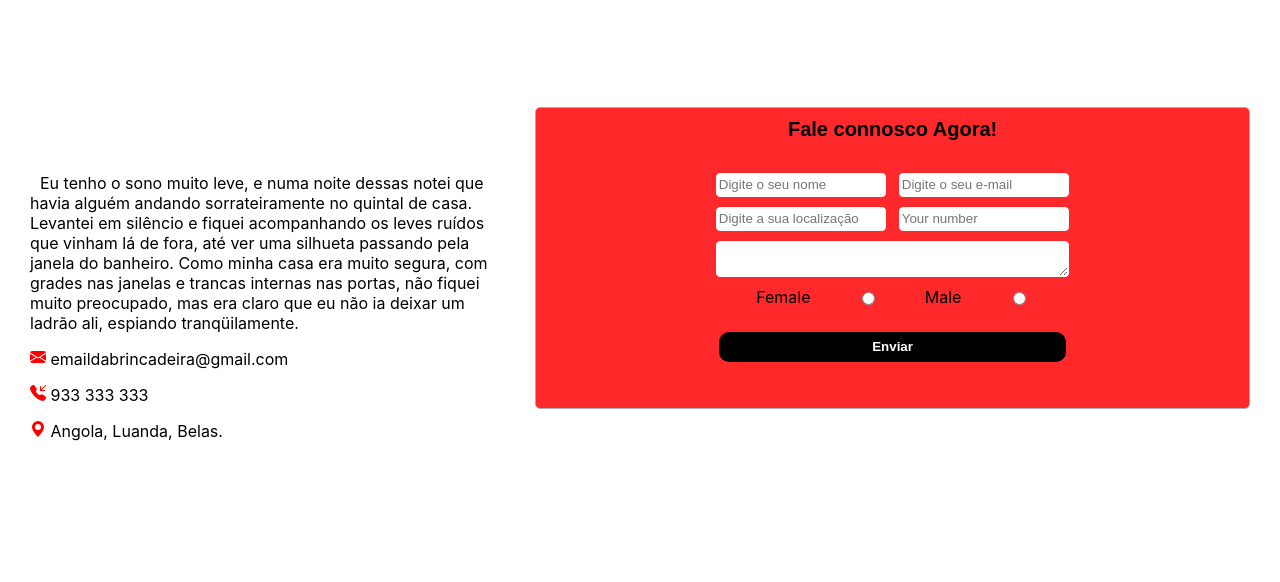
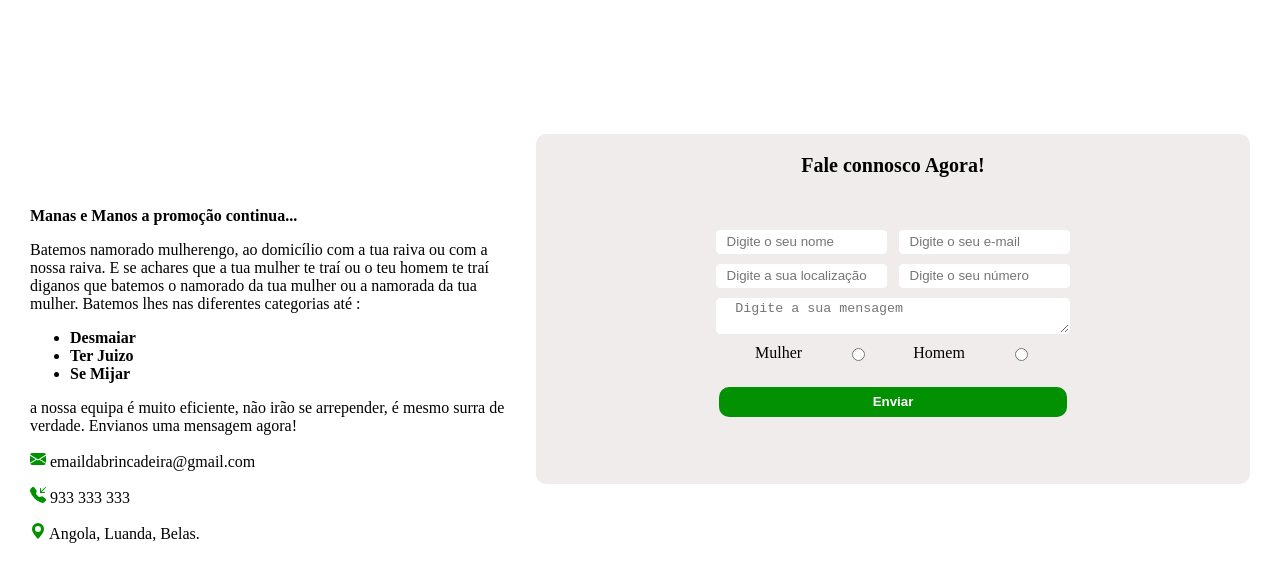
Before and after one commit to EduardoPembeleAfonso/React-App-EmailJS, a React (Create React App) app: page / in a window 1280 px wide. Shown: the top 582 px of the page. Built offline with nearby package versions, Linux system fonts and the light colour scheme.

Commit message:
project finish

```diff
--- a/src/App.jsx
+++ b/src/App.jsx
@@ -2,27 +2,16 @@ import React from 'react';
 
 import Index from './components/form/index';
 import Template from './components/template';
+import './styles/styles.css'
 
 function App() {
   return (
-    <div style={Apps}>
+    <div className='Apps'>
         <Template />
         <Index />
     </div>
   );
 }
 
-/**
- * Styles do App.jsx
- */
-const Apps = {
-    backgroundColor: '#fff',
-    flex: '1',
-    display: 'flex',
-    flexDirection: 'row',
-    justifyContent: 'center',
-    alignItems: 'center',
-  }
-
 
 export default App;
--- a/src/components/form/index.jsx
+++ b/src/components/form/index.jsx
@@ -88,23 +88,23 @@ const Index = () => {
             <form ref={form} onSubmit={sendEmail} style={formStyles} >
 
                 <div style={divContainer}>
-                    <input type="text" ref={firstName} name="firstName"  placeholder="Digite o seu nome" style={input}/>
-                    <input type="text" ref={email} name="email"  placeholder='Digite o seu e-mail' style={input} />
+                    <input type="text" ref={firstName} name="firstName"  placeholder="  Digite o seu nome" style={input}/>
+                    <input type="text" ref={email} name="email"  placeholder='  Digite o seu e-mail' style={input} />
                 </div>
 
                 <div style={divContainer}>
-                    <input type="text" ref={location} name="location"  placeholder='Digite a sua localização' style={input} />
-                    <input type="text" ref={number} name="number"  placeholder='Your number' style={input} />
+                    <input type="text" ref={location} name="location"  placeholder='  Digite a sua localização' style={input} />
+                    <input type="text" ref={number} name="number"  placeholder='  Digite o seu número' style={input} />
                 </div>
 
                 <div style={divContainer}>
-                    <textarea ref={message} name="message" id="message" style={textArea}></textarea>
+                    <textarea ref={message} name="message" placeholder="  Digite a sua mensagem" style={textArea}></textarea>
                 </div>
 
                     <div style={sexStyles}>
-                        <label for="female" style={Sexlabel}>Female</label>
+                        <label for="female" style={Sexlabel}>Mulher</label>
                         <input type="radio" id="female" value="Female" name="sex" onChange={handleChangeSex} />
-                        <label for="male" style={Sexlabel}>Male</label>
+                        <label for="male" style={Sexlabel}>Homem</label>
                         <input type="radio" id="male" value="Male" name='sex' onChange={handleChangeSex} />
                     </div>
 
@@ -130,26 +130,27 @@ const Index = () => {
 /**
  * styles of form
  */
+
 const container = {
-    backgroundColor: '#ff282b',
+    backgroundColor: '#f0ecec',
     flex: '3',
     display: 'flex',
     flexDirection: 'column',
     justifyContent: 'center',
     alignItems: 'center',
     width: '10%',
-    height: '300px',
+    height: '350px',
     marginTop: '30px',
     marginRight: '30PX',
-    border: '1px solid #adafad',
-    borderRadius: '5px'
+    border: 'none',
+    borderRadius: '10px'
 }
 const titleForm = {
-    fontFamily: 'sans-serif',
+    fontFamily: 'Baskerville',
     fontSize: '20px',
     fontWeight: 'bold',
     color: '#000',
-    marginTop: '10px'
+    marginTop: '20px'
 }
 const formStyles = {
     marginBottom: '15px',
@@ -178,11 +179,6 @@ const textArea = {
     border: '1px solid #fff',
     width: '95%'
 }
-const label = {
-    width: '45%',
-    textAlign: 'center',
-    color: '#fff'
-}
 const sexStyles = {
     display: 'flex',
     flexDirection: 'row',
@@ -195,13 +191,14 @@ const Sexlabel = {
     color: '#000',
 }
 const enviar = {
-    backgroundColor: '#000',
+    backgroundColor: '#019102',
     color: '#fff',
     borderRadius: '10px',
     border: 'none',
     height: '30px',
     width: '95%',
     fontWeight: 'bold',
+    fontFamily: 'Arial'
 }
 const styleModal = {
     content: {
--- a/src/components/template.jsx
+++ b/src/components/template.jsx
@@ -21,22 +21,31 @@ const Template = () => {
                 <h1><Lottie options={defaultOptions} width={100} height={100} /></h1>
 
                 <text style={text}>
-                    Eu tenho o sono muito leve, e numa noite dessas notei que havia alguém andando
-                    sorrateiramente no quintal de casa.
-                    Levantei em silêncio e fiquei acompanhando os leves ruídos que vinham
-                    lá de fora, até ver uma silhueta passando pela janela do banheiro.
-                    Como minha casa era muito segura, com grades nas janelas e
-                    trancas internas nas portas,
-                    não fiquei muito preocupado,
-                    mas era claro que eu não ia deixar um ladrão ali, espiando tranqüilamente.
+                    <p><strong>Manas e Manos a promoção continua...</strong></p>
+                    Batemos namorado mulherengo, ao domicílio com a tua raiva ou com a nossa raiva.
+                    E se achares que a tua mulher te traí ou o teu homem te traí diganos que batemos o namorado da tua mulher
+                    ou a namorada da tua mulher. Batemos lhes nas diferentes categorias até :
+                    <ul>
+                        <li>
+                            <strong>Desmaiar</strong>
+                        </li>
+                        <li>
+                            <strong>Ter Juizo</strong>
+                        </li>
+                        <li>
+                            <strong>Se Mijar</strong>
+                        </li>
+                    </ul>
+                    a nossa equipa é muito eficiente, não irão se arrepender, é mesmo surra de verdade.
+                    Envianos uma mensagem agora!
                 </text>
 
             </div>
 
             <div>
-                <p> <BsFillEnvelopeFill color='red' /> emaildabrincadeira@gmail.com</p>
-                <p> <BsFillTelephoneInboundFill color='red' /> 933 333 333</p>
-                <p> <BsFillGeoAltFill color='red' /> Angola, Luanda, Belas.</p>
+                <p> <BsFillEnvelopeFill color='#019102' /> emaildabrincadeira@gmail.com</p>
+                <p> <BsFillTelephoneInboundFill color='#019102' /> 933 333 333</p>
+                <p> <BsFillGeoAltFill color='#019102' /> Angola, Luanda, Belas.</p>
             </div>
 
           </div>
@@ -58,7 +67,8 @@ const header = {
     textAlign: '20px'
 }
 const text = {
-    marginLeft: '10px'
+    marginLeft: '10px',
+    fonFamily: 'Baskerville'
 }
 
 export default Template;
--- /dev/null
+++ b/src/styles/styles.css
@@ -0,0 +1,20 @@
+@media only screen and (max-width: 768px) {
+  /* For mobile phones: */
+  .Apps {
+    width: 100%;
+    flex: 1;
+    flex-direction: column;
+    justify-content: center;
+    align-items: center;
+  }
+}
+
+.Apps {
+  background-color: '#fff';
+  flex: 1;
+  display: flex;
+  flex-direction: row;
+  justify-content: center;
+  align-items: center;
+  font-family: 'Baskerville';
+}
--- a/src/styles/styles.jsx
+++ /dev/null
@@ -1,5 +0,0 @@
-const Apps = {
-    backgroundColor: '#0573f5'
-  }
-
-  export default Apps;
```
